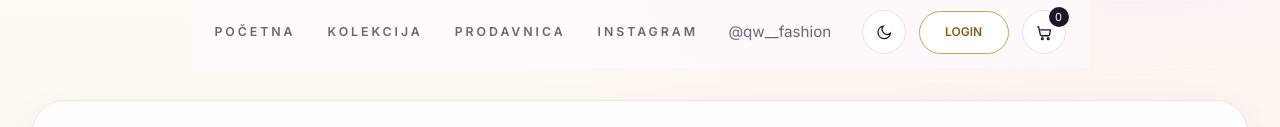
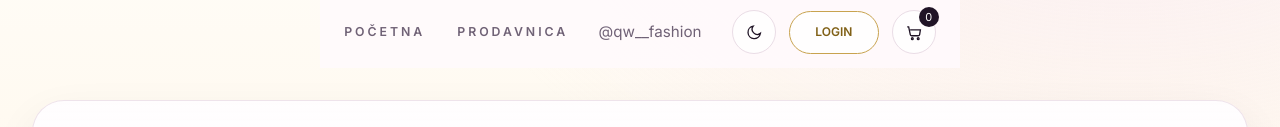
Before and after one commit to tatatatirac/queens-world-fashion-preview, a plain HTML site: page admin.html in a window 1280 px wide. Shown: the part 270-397 px from the top of the page. Drawn offline with nearby package versions, Linux system fonts and the light colour scheme; grey boxes are pictures that could not be loaded.

Commit message:
Simplify header navigation to Home Shop and Instagram profile

```diff
--- a/admin.html
+++ b/admin.html
@@ -38,7 +38,7 @@
 
   <script src="assets/js/instagram-seed.js"></script>
   <script src="assets/js/content.js"></script>
-  <script src="assets/js/landing.8901d0637a94.js"></script>
+  <script src="assets/js/landing.c84c52a35c1b.js"></script>
   <script src="assets/js/shared.d541010ec3b4.js"></script>
   <script src="assets/js/app.js"></script>
 </body>
--- a/assets/js/landing.8901d0637a94.js
+++ b/assets/js/landing.c84c52a35c1b.js
@@ -21,9 +21,7 @@
     const activePage = pageKey === "product" ? "shop" : pageKey === "preview" ? "admin" : pageKey;
     const navigation = [
       { key: "home", href: "index.html", label: "Početna" },
-      { key: "collection", href: "kolekcija.html", label: "Kolekcija" },
       { key: "shop", href: "prodavnica.html", label: "Prodavnica" },
-      { key: "instagram", href: "blog.html", label: "Instagram" },
     ].map((item) => `<a href="${item.href}" class="nav-link${item.key === activePage ? " is-active" : ""}"${item.key === activePage ? ' aria-current="page"' : ""}>${item.label}</a>`).join("");
     return `
       <header class="landing-header">
--- a/assets/js/landing.js
+++ b/assets/js/landing.js
@@ -21,9 +21,7 @@
     const activePage = pageKey === "product" ? "shop" : pageKey === "preview" ? "admin" : pageKey;
     const navigation = [
       { key: "home", href: "index.html", label: "Početna" },
-      { key: "collection", href: "kolekcija.html", label: "Kolekcija" },
       { key: "shop", href: "prodavnica.html", label: "Prodavnica" },
-      { key: "instagram", href: "blog.html", label: "Instagram" },
     ].map((item) => `<a href="${item.href}" class="nav-link${item.key === activePage ? " is-active" : ""}"${item.key === activePage ? ' aria-current="page"' : ""}>${item.label}</a>`).join("");
     return `
       <header class="landing-header">
```
Also changed, not shown: blog.html (+1 -1 lines), index.html (+1 -1 lines), kolekcija.html (+1 -1 lines), prodavnica.html (+1 -1 lines), proizvod.html (+1 -1 lines).
